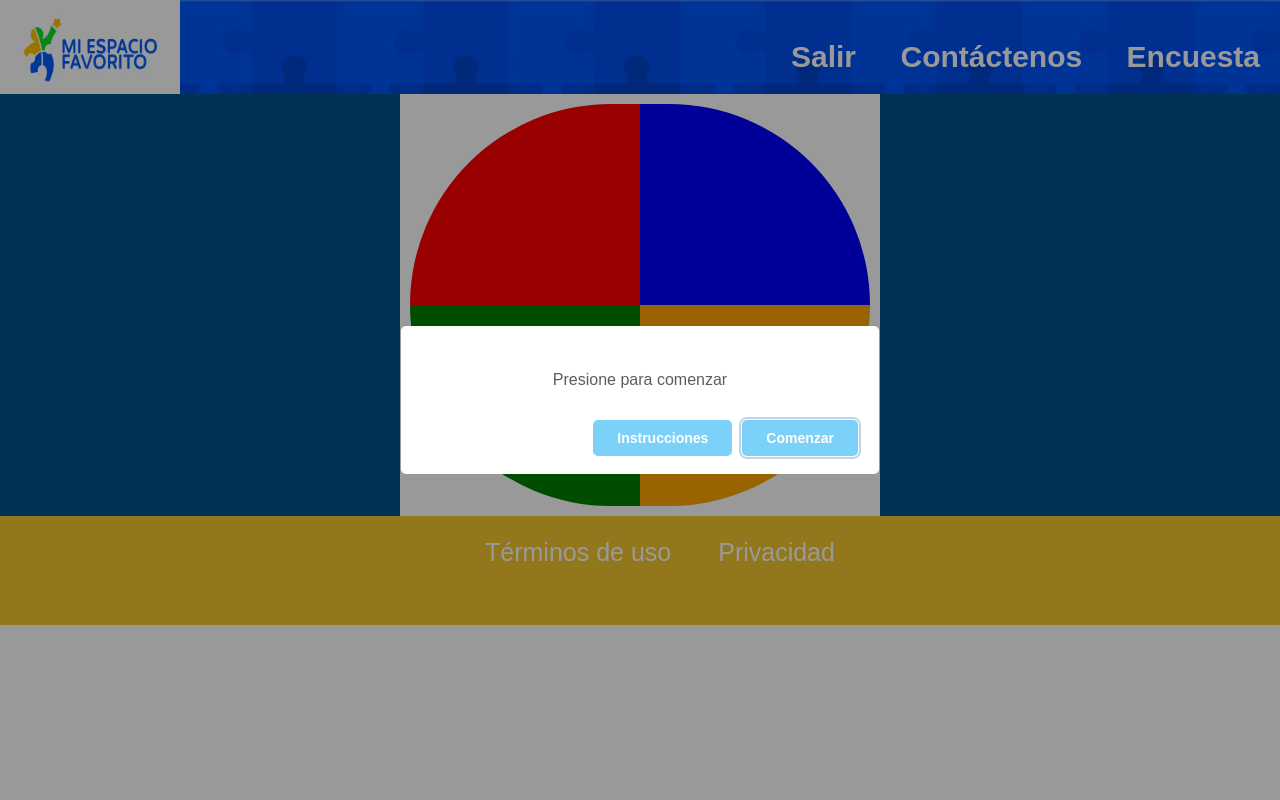
After one commit to ValdirLeon/Mi-Espacio-Favorito, a Node server app: page /juegos/simon-dice in a window 1280 px wide. The commit adds this page. Run offline with Node 20, Linux system fonts and the light colour scheme; some libraries are stand-ins or nearby versions.

Commit message:
Creación de los archivos html, css, js del juego simon dice

```diff
--- /dev/null
+++ b/assets/css/simondice.css
@@ -0,0 +1,38 @@
+@import url(juegos.css);
+
+.Main__simon{
+    display: grid;
+    background:  #00548a;
+    grid-column: 1/ span 3;
+    grid-template-columns: 0.75fr 0.90fr  0.75fr;
+    min-height: 422px;
+    position: relative;
+}
+
+.simon__container{
+    background: auto;
+    display: grid;
+    padding: 10px;
+    background: white;
+    grid-template-columns: repeat(2, 1fr);
+    grid-template-rows: repeat(2, 1fr);
+}
+#red{
+    background: red;
+    border-top-left-radius: 500px;
+}
+
+#blue{
+    background: blue;
+    border-top-right-radius: 500px;
+}
+
+#green{
+    background: green;
+    border-bottom-left-radius: 500px;
+}
+
+#orange{
+    background: orange;
+    border-bottom-right-radius: 500px;
+}
--- /dev/null
+++ b/assets/js/simon.js
@@ -0,0 +1,93 @@
+function iniciar(){
+    swal({
+        text: 'Presione para comenzar',
+        closeOnClickOutside: false,
+        buttons: {
+            Instrucciones: {
+              value: "Instrucciones"
+            },
+            Comenzar: {
+              value: "Comenzar"
+            }
+          }
+    }).then((value) => {
+        switch(value){
+            case "Instrucciones":
+                swal({
+                    text: 'En el juego de Simón Dice, pondrás a prueba tu memoria. Espera que los colores del círculo se iluminen y sigue el patrón haciendo click sobre el círculo del color iluminado.',
+                    closeOnClickOutside: false,
+                    button: 'Aceptar'
+                }).then(()=>{
+                    this.iniciar()
+                })
+            break;
+            case "Comenzar":
+                for(i=0;i<nivelmax;i++){
+                    colores[i]=parseInt(4*Math.random())
+                }
+                this.iluminar()
+            break;
+        }
+})
+}
+
+function iluminar(){
+    {
+        setTimeout(() => {
+            this.luces1(coloresn[colores[j]],coloresilu[colores[j]])
+        }, 2000)
+        setTimeout(() => {
+            this.luces1(coloresn[colores[j]],coloresn[colores[j]])
+            ++j
+            if(j<nivel){this.iluminar()}
+        }, 3000)
+}
+}
+
+function luces1(event,event1){
+    document.getElementById(event).style.background = event1
+}
+
+function presionar(pos){
+    this.luces1(coloresn[pos],coloresilu[pos])
+setTimeout(() => {
+    this.luces1(coloresn[pos],coloresn[pos])
+}, 500)
+if(pos==colores[k]){
+    ++k
+    if(k==nivel){
+        j=0
+        k=0
+        ++nivel
+        if(nivel>nivelmax){
+            swal('Terminaste el juego')
+            setTimeout(() => {
+                j=0
+                k=0
+                nivel=1
+                this.iniciar()
+            }, 5000);
+        }
+        else this.iluminar()
+    }
+}
+else{swal('Intentalo de nuevo')
+setTimeout(() => {
+    j=0
+    k=0
+    nivel=1
+    this.iniciar()
+}, 5000);
+}
+}
+
+var coloresn = ['red','blue','green','orange']
+var coloresilu = ['pink','lightblue','greenyellow','yellow']
+var colores = []
+const nivelmax = 5
+var nivel = 1
+var i = 0
+var j = 0
+var k = 0
+
+iniciar()
--- a/server.js
+++ b/server.js
@@ -31,4 +31,8 @@ app.get('/juegos',(req,res)=>{
     res.render('juegos')
 })
 
+app.get('/juegos/simon-dice',(req,res)=>{
+    res.render('simon')
+})
+
 app.listen(PORT,()=>{(console.log(`Servidor funcionando en http//localhost:${PORT}`))})
--- a/views/include/_header.ejs
+++ b/views/include/_header.ejs
@@ -2,7 +2,7 @@
     <div class="header__grid-container">
         <img class="Logo" src="/images/logos/logo.jpg" alt="Mi espacio favorito" />
         <nav>
-            <a>Salir</a>
+            <a href="/">Salir</a>
             <a>Contáctenos</a>
             <a target="_blank" href="https://docs.google.com/forms/d/e/1FAIpQLSe1vI5fXLD_v7nLBfzodJw6eOpbag_0_UTul4ZMBRHNE9DEdQ/viewform?usp=sf_link">Encuesta</a>
         </nav>
--- a/views/juegos.ejs
+++ b/views/juegos.ejs
@@ -5,7 +5,7 @@
     <meta http-equiv="X-UA-Compatible" content="IE=edge">
     <meta name="viewport" content="width=device-width, initial-scale=1.0">
     <link rel="stylesheet" href="/css/juegos.css">
-    <title>Document</title>
+    <title>Menú principal</title>
 </head>
 <body>
     <%- include('include/_header') %>
@@ -25,7 +25,7 @@
             <div class="carousel-item">
                 <img class = "carousel-item__img1" src="/images/logos/simon.png" alt="Simon Dice" />
                 <div class="carousel-item__details">
-                    <a>
+                    <a href="/juegos/simon-dice">
                         <h1 class="carousel-item__details--title"> Simon Dice</h1>
                         <p class="carousel-item__details--subtitle"> Toca Para Jugar</p>
                     </a>
--- /dev/null
+++ b/views/simon.ejs
@@ -0,0 +1,28 @@
+<!DOCTYPE html>
+<html lang="en">
+<head>
+    <meta charset="UTF-8">
+    <meta http-equiv="X-UA-Compatible" content="IE=edge">
+    <meta name="viewport" content="width=device-width, initial-scale=1.0">
+    <link rel="stylesheet" href="/css/simondice.css">
+    <title>Simon Dice</title>
+</head>
+<body>
+    <%- include('include/_header') %>
+
+    <section class="Main__simon">
+        <div></div>
+        <div class="simon__container">
+            <div id="red" onclick="presionar(0)"></div>
+            <div id="blue" onclick="presionar(1)"></div>
+            <div id="green" onclick="presionar(2)"></div>
+            <div id="orange" onclick="presionar(3)"></div>
+        </div>
+        <div></div>
+    </section>
+
+    <%- include('include/_footer') %>
+    <script src="https://unpkg.com/sweetalert/dist/sweetalert.min.js"></script>
+    <script src="/js/simon.js"></script>
+</body>
+</html>
```
Also changed, not shown: views/simon3.html (added, +42 -0 lines).
